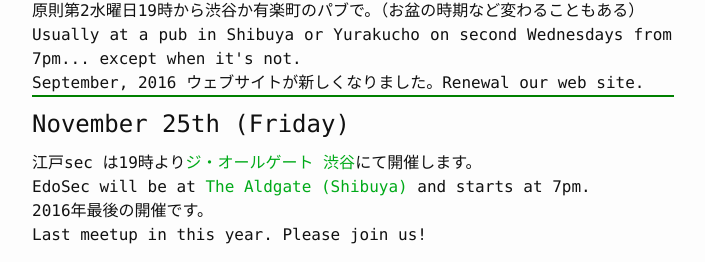
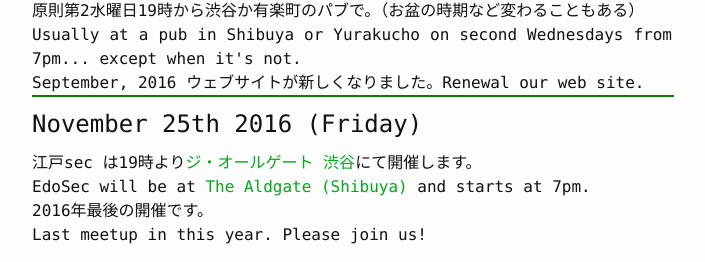
Before and after one commit to amanot0826/edosec_tokyo, a Jekyll site: the page built from _posts/2016-11-15-November.md, in a window 1280 px wide, cut to the strip 441-703 px from the top of the page. Shown: the whole strip, without its empty margins (288-993 px from the left). Built offline with Jekyll 4.4.1, drawn with Linux system fonts in a browser that asks for light colours.

Commit message:
Update 2016-11-15-November.md

```diff
--- a/_posts/2016-11-15-November.md
+++ b/_posts/2016-11-15-November.md
@@ -9,10 +9,10 @@
 event-location-jp: ジ・オールゲート 渋谷
 ---
 <p></p>
-<h2>November 25th (Friday)</h2>
+<h2>November 25th 2016 (Friday)</h2>
 
-江戸sec は19時より[{{ page.event-location-jp }}]({{ site.hobgoblin-jp }})にて開催します。<br>
-EdoSec will be at [{{ page.event-location }}]({{ site.hobgoblin-en }}) and starts at 7pm.<br>
+江戸sec は19時より[{{ page.event-location-jp }}]({{ site.aldgate-jp }})にて開催します。<br>
+EdoSec will be at [{{ page.event-location }}]({{ site.aldgate-en }}) and starts at 7pm.<br>
 2016年最後の開催です。<br>
 Last meetup in this year. Please join us!<br>
 
```
